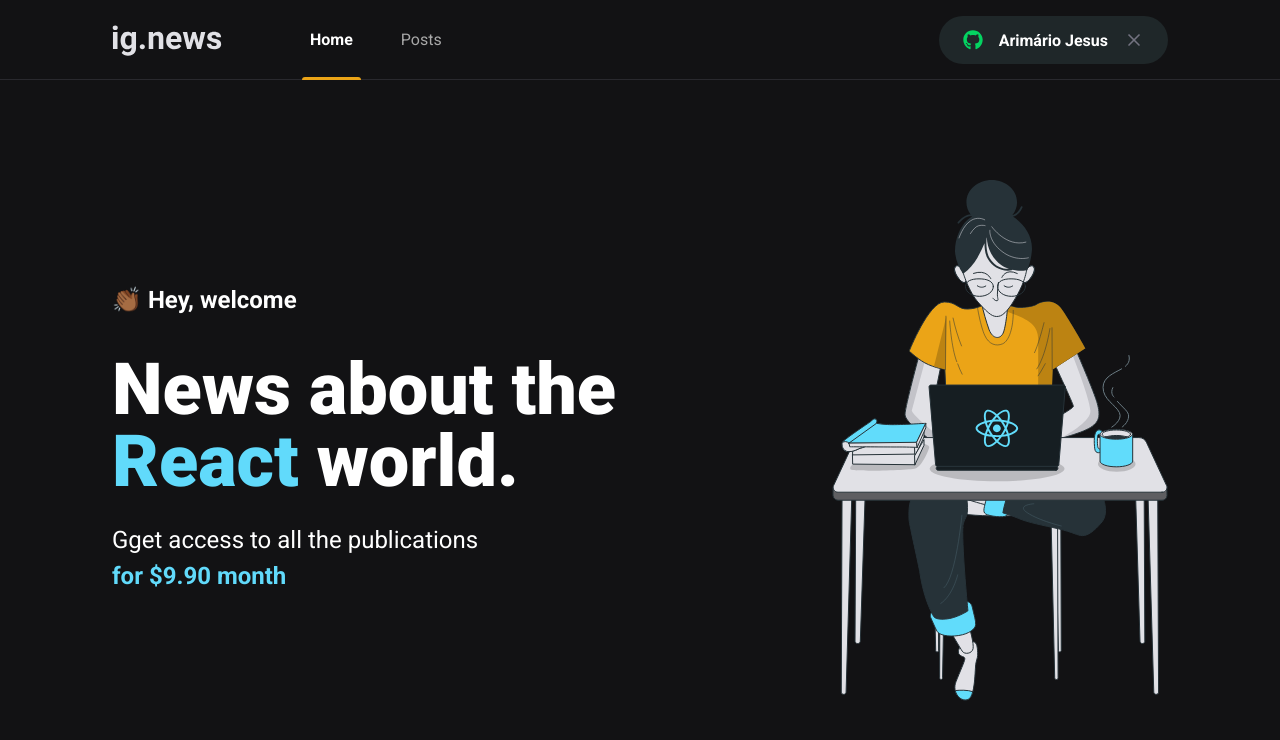
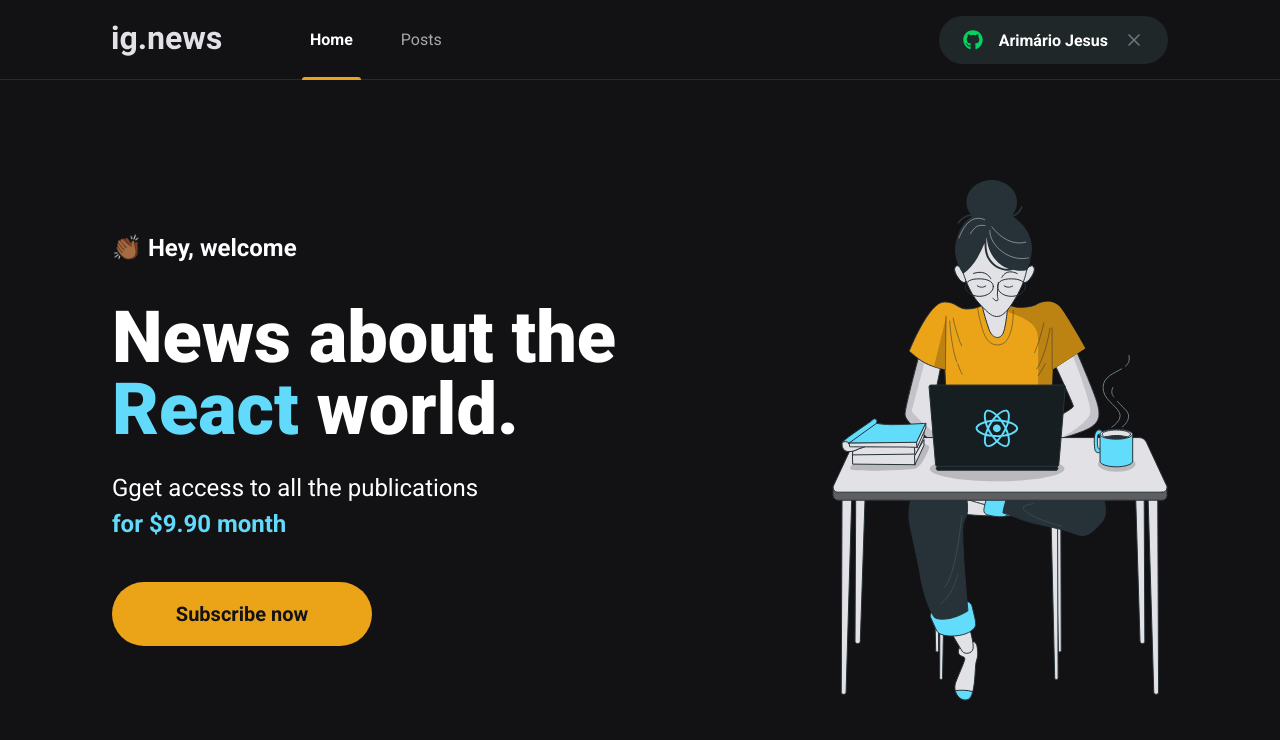
Before and after one commit to arimariojesus/ari.news, a Next.js app: page / in a window 1280 px wide. Shown: the top 740 px of the page. Built offline with nearby package versions, Linux system fonts and the light colour scheme.

Commit message:
feat: add SubscribeButton component

```diff
--- /dev/null
+++ b/src/components/SubscribeButton/index.tsx
@@ -0,0 +1,12 @@
+import styles from './styles.module.scss';
+
+export function SubscribeButton() {
+  return (
+    <button
+      type="button"
+      className={styles.subscribeButton}
+    >
+      Subscribe now
+    </button>
+  );
+}
--- /dev/null
+++ b/src/components/SubscribeButton/styles.module.scss
@@ -0,0 +1,20 @@
+.subscribeButton {
+  width: 260px;
+  height: 4rem;
+  border: 0;
+  border-radius: 4rem;
+  background: var(--yellow-500);
+  color: var(--gray-900);
+  font-size: 1.25rem;
+  font-weight: bold;
+
+  display: flex;
+  align-items: center;
+  justify-content: center;
+
+  transition: filter 0.2s;
+
+  &:hover {
+    filter: brightness(0.8);
+  }
+}
--- a/src/pages/home.module.scss
+++ b/src/pages/home.module.scss
@@ -38,4 +38,8 @@
       font-weight: bold;
     }
   }
+
+  & > button {
+    margin-top: 2.5rem;
+  }
 }
--- a/src/pages/index.tsx
+++ b/src/pages/index.tsx
@@ -1,4 +1,5 @@
 import Head from 'next/head';
+import { SubscribeButton } from '../components/SubscribeButton';
 
 import styles from './home.module.scss';
 
@@ -17,6 +18,7 @@
             <br />
             <span>for $9.90 month</span>
           </p>
+          <SubscribeButton />
         </section>
 
         <img src="/images/avatar.svg" alt="Girl coding" />
```
